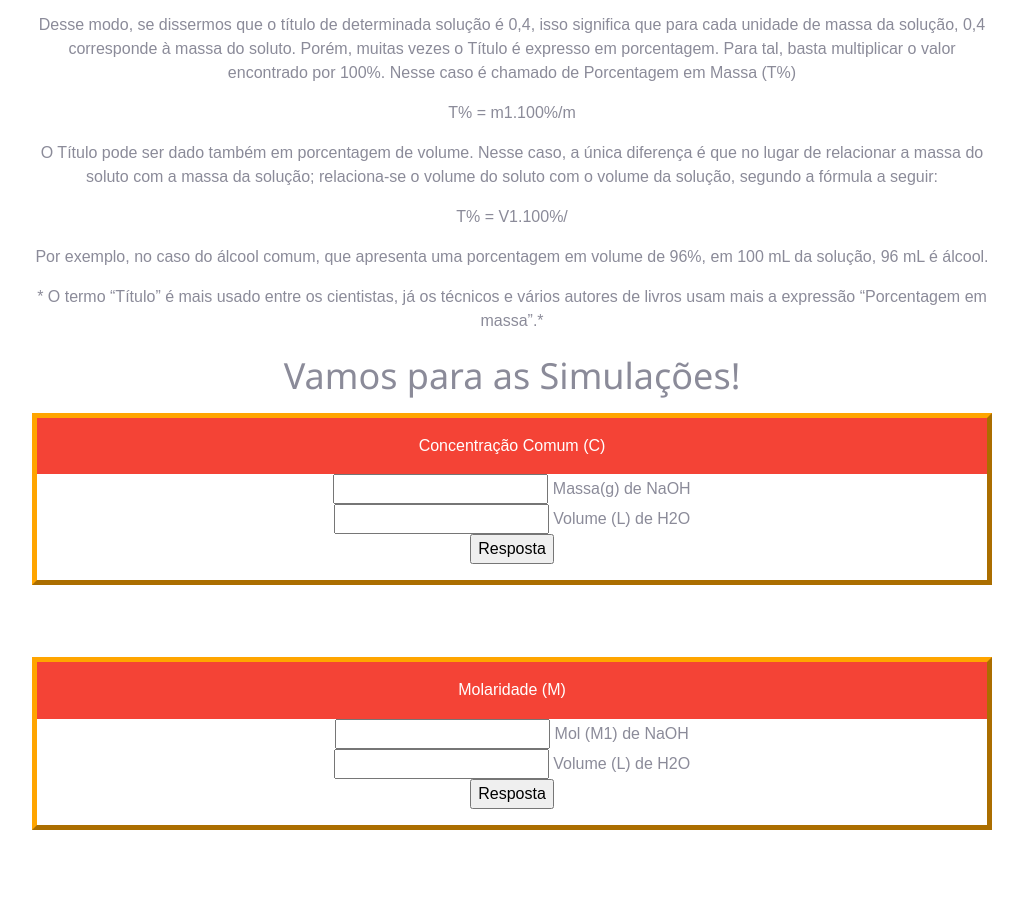
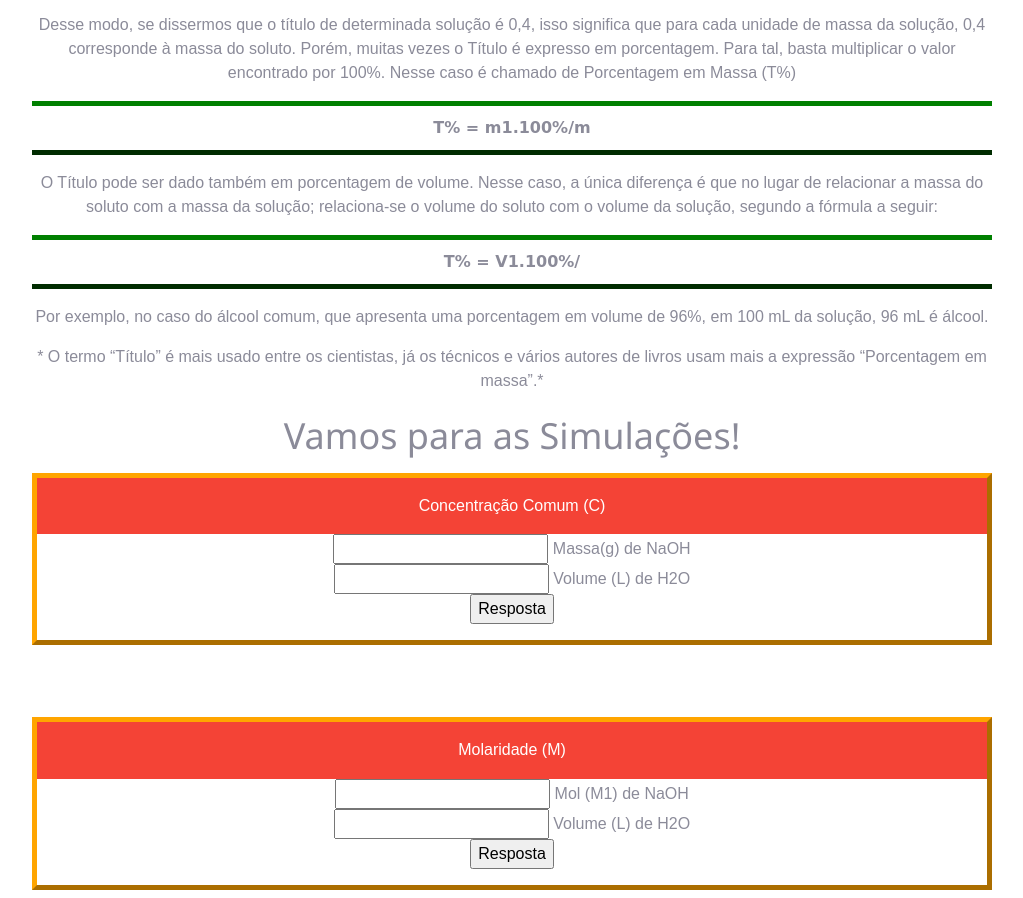
Before and after one commit to SaulinDoTrem/SaulinDoTrem.github.io, a plain HTML site: page trabalhos/trimestre3/index.html in a window 1280 px wide. Shown: the part 3662-4560 px from the top of the page, without its empty margins (128-1151 px from the left). Drawn offline with nearby package versions, Linux system fonts and the light colour scheme.

Commit message:
leve conserto

```diff
--- a/trabalhos/trimestre3/index.html
+++ b/trabalhos/trimestre3/index.html
@@ -161,9 +161,9 @@ V = volume (dada em l)</p>
 <p class="equacao">T= m1/m ou T= m1/ (m1+m2)</p>
 <p>Visto que tanto no denominador, como no numerador, está se tratando da mesma unidade (a unidade de massa é o grama – g), o Título não possui nenhuma unidade e é menor que 1.</p>
 <p>Desse modo, se dissermos que o título de determinada solução é 0,4, isso significa que para cada unidade de massa da solução, 0,4 corresponde à massa do soluto. Porém, muitas vezes o Título é expresso em porcentagem. Para tal, basta multiplicar o valor encontrado por 100%. Nesse caso é chamado de Porcentagem em Massa (T%)</p>
-<p clss="equacao">T% = m1.100%/m</p>
+<p class="equacao">T% = m1.100%/m</p>
 <p>O Título pode ser dado também em porcentagem de volume. Nesse caso, a única diferença é que no lugar de relacionar a massa do soluto com a massa da solução; relaciona-se o volume do soluto com o volume da solução, segundo a fórmula a seguir:</p>
-<p clsas="equacao">T% = V1.100%/</p>
+<p class="equacao">T% = V1.100%/</p>
 <p>Por exemplo, no caso do álcool comum, que apresenta uma porcentagem em volume de 96%, em 100 mL da solução, 96 mL é álcool.</p>
 <p>* O termo “Título” é mais usado entre os cientistas, já os técnicos e vários autores de livros usam mais a expressão “Porcentagem em massa”.*</p>
 
```
